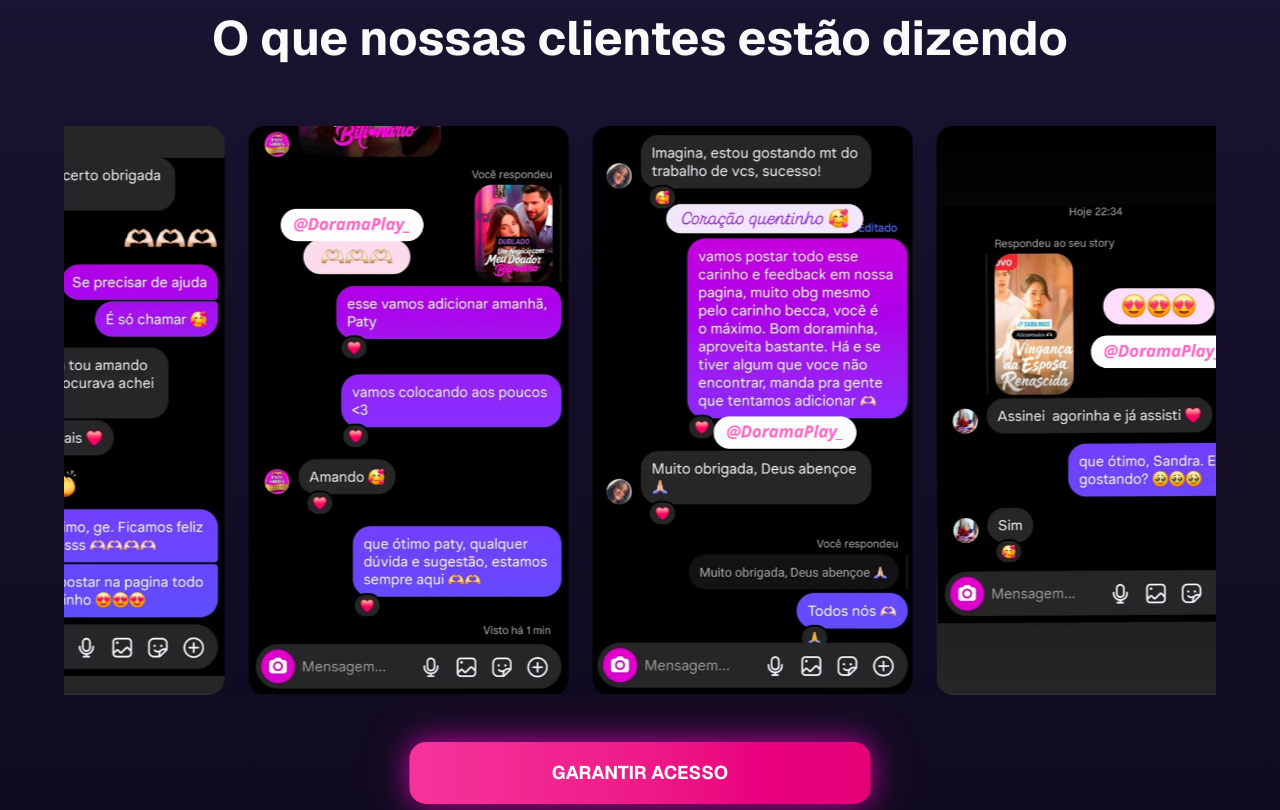
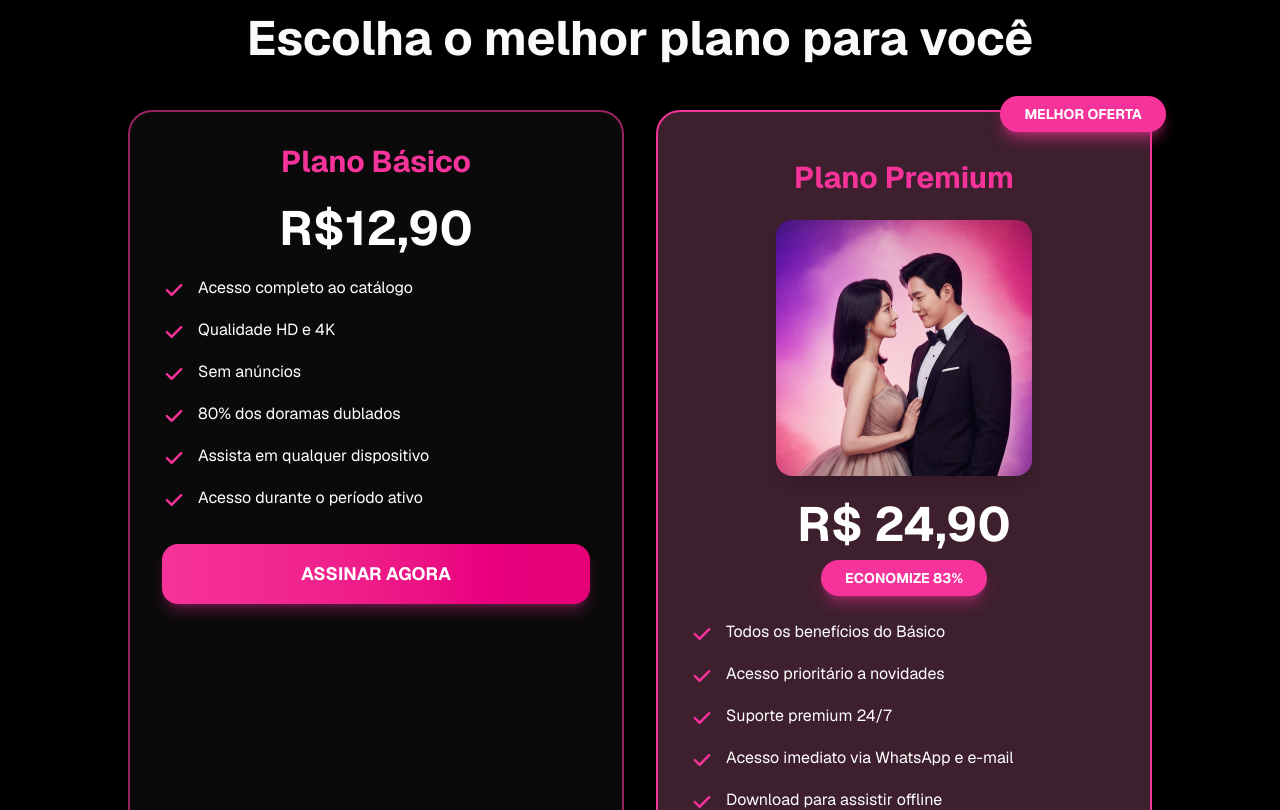
Before and after one commit to GabrielBelitardo/DoramaPlay-Copia, a Next.js app: page / in a window 1280 px wide. Shown: the part 3620-4430 px from the top of the page. Built offline with nearby package versions, Linux system fonts and the light colour scheme.

Commit message:
feat: remove comments/testimonials section
Delete comments/testimonials section and update page flow.

```diff
--- a/app/page.tsx
+++ b/app/page.tsx
@@ -403,64 +403,6 @@ export default function DoramaPass() {
                 Pague apenas uma vez e aproveite o acesso ilimitado a todos os doramas, sem surpresas de mensalidades. Acesso vitalício para maratonar sem limites!
               </p>
             </div>
-          </div>
-        </div>
-      </section>
-
-      {/* Testimonials Section */}
-      <section className="py-20 px-4 bg-gradient-to-b from-[#1a1432] to-[#0f0a1f] overflow-hidden">
-        <div className="container mx-auto max-w-6xl">
-          <h2 className="text-4xl md:text-5xl font-bold text-center mb-16">O que nossas clientes estão dizendo</h2>
-
-          <div className="overflow-hidden">
-            <div className="flex gap-6 animate-testimonial-scroll">
-              {[
-                "/depoimento-2.png",
-                "/depoimento-3.png",
-                "/depoimento-4.png",
-                "/depoimento-5.png",
-                "/depoimento-6.png",
-                "/depoimento-7.png",
-                "/depoimento-8.png",
-                "/depoimento-9.png",
-                "/depoimento-10.png",
-                "/depoimento-2.png",
-                "/depoimento-3.png",
-                "/depoimento-4.png",
-                "/depoimento-5.png",
-                "/depoimento-6.png",
-                "/depoimento-7.png",
-                "/depoimento-8.png",
-                "/depoimento-9.png",
-                "/depoimento-10.png",
-                "/depoimento-2.png",
-                "/depoimento-3.png",
-                "/depoimento-4.png",
-                "/depoimento-5.png",
-                "/depoimento-6.png",
-                "/depoimento-7.png",
-                "/depoimento-8.png",
-                "/depoimento-9.png",
-                "/depoimento-10.png",
-              ].map((src, index) => (
-                <div key={index} className="flex-shrink-0 w-72 md:w-80 rounded-2xl overflow-hidden shadow-xl">
-                  <img
-                    src={src}
-                    alt={`Depoimento cliente ${(index % 9) + 2}`}
-                    className="w-full h-auto object-cover"
-                  />
-                </div>
-              ))}
-            </div>
-          </div>
-
-          <div className="flex justify-center mt-12">
-            <button
-              onClick={() => document.getElementById("pricing")?.scrollIntoView({ behavior: "smooth" })}
-              className="block w-full max-w-md bg-gradient-to-r from-pink-500 to-pink-600 hover:from-pink-600 hover:to-pink-700 text-white font-bold py-4 text-lg rounded-xl transition-all duration-300 text-center uppercase animate-pulse-glow shadow-lg shadow-pink-500/30"
-            >
-              GARANTIR ACESSO
-            </button>
           </div>
         </div>
       </section>
```
